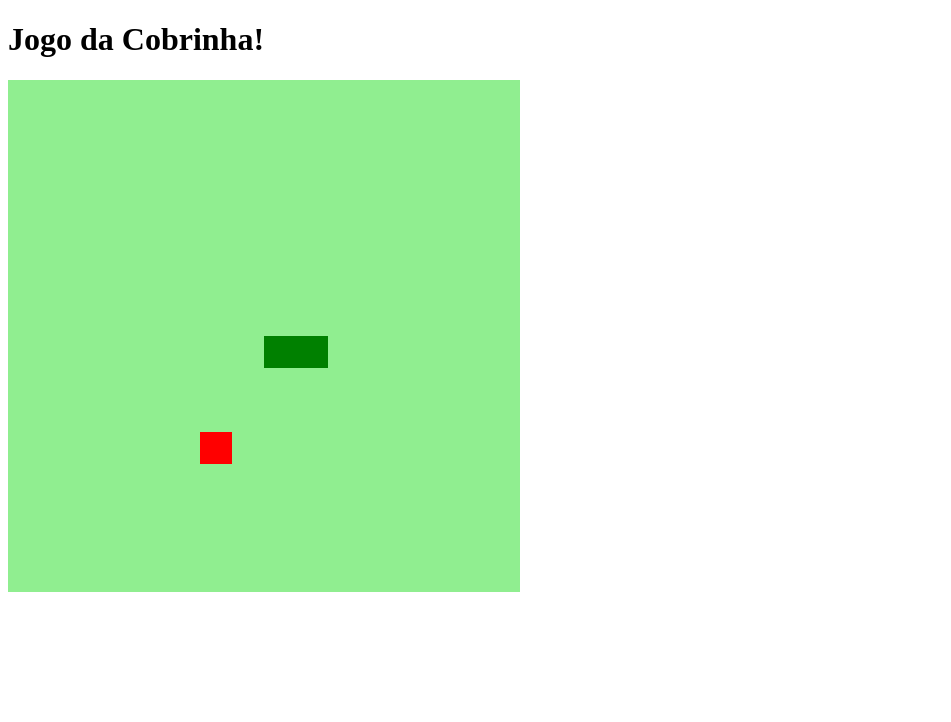
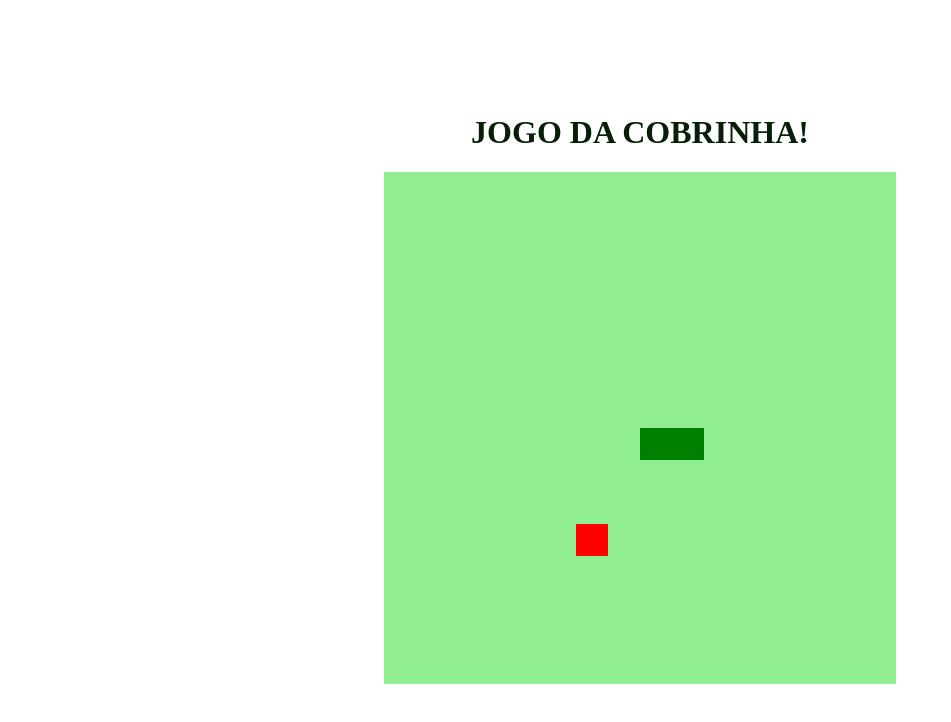
Before and after one commit to emillydev/Snake-Game, a plain HTML site: page index.html in a window 1280 px wide. Shown: the whole page, without its empty margins (0-951 px from the left). Drawn offline with Linux system fonts and the light colour scheme.

Commit message:
adicionar css

```diff
--- a/index.html
+++ b/index.html
@@ -9,7 +9,7 @@
     <title>Snake Game</title>
 </head>
 <body>
-    <h1>Jogo da Cobrinha!</h1>
+    <h1>JOGO DA COBRINHA!</h1>
     <canvas id="snake" width="512" height="512"></canvas>
 </body>
 </html>
--- a/script.js
+++ b/script.js
@@ -50,7 +50,7 @@ function iniciarJogo(){
     for(i=1; i < snake.length; i++){
         if (snake[0].x == snake[i].x && snake[0].y == snake[i].y){
             clearInterval(jogo)
-            alert ("Game over :(");
+            alert ("GAME OVER :(");
         }
     }
 
--- a/style.css
+++ b/style.css
@@ -0,0 +1,9 @@
+body{
+    height: 95vh;
+    width: 95;
+    display: flex;
+    justify-content: center;
+    align-items: center;
+    flex-direction: column;
+    color: rgb(6, 31, 6);
+}
```
